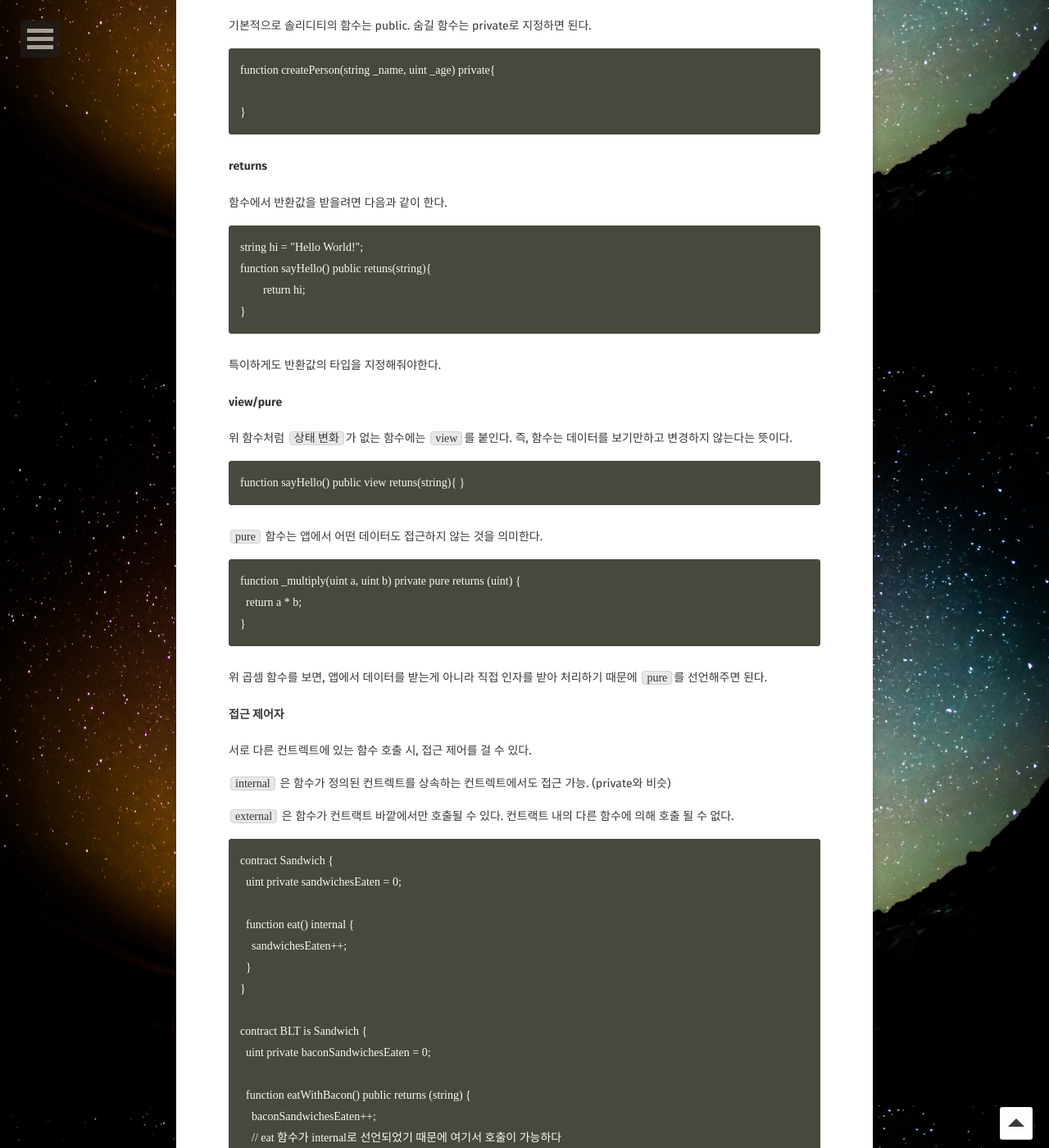
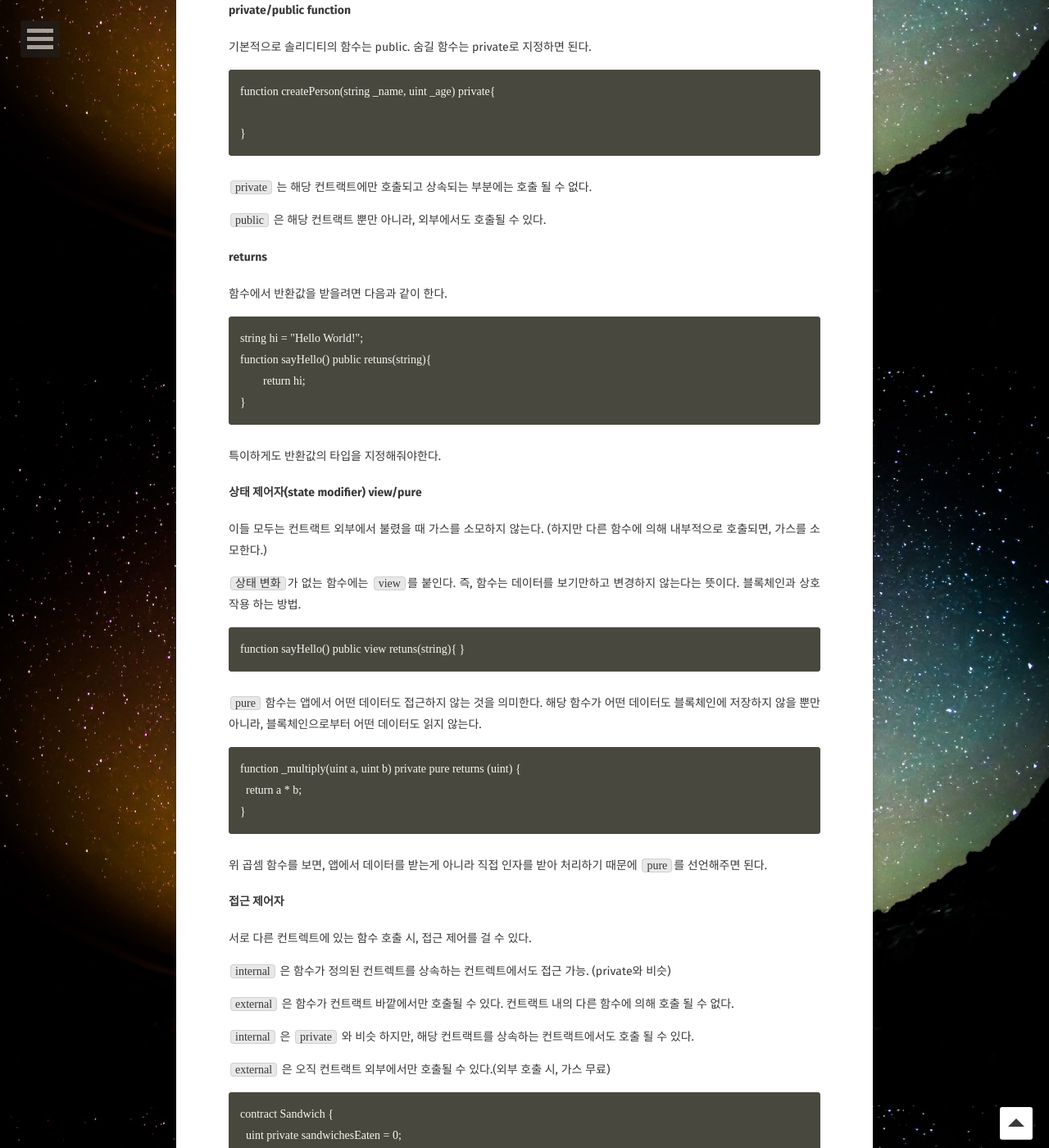
Before and after one commit to CodeMath/codemath.github.io, a Jekyll site: the page built from _posts/2018-04-03-[Solidity]이더리움-기반-Dapp-개발기(2)---Solidity-언어-정리.md, in a window 1280 px wide and 1400 px high, scrolled down 2252 px. Shown: the whole window at 82% size. Built offline with Jekyll 4.4.1, drawn with Linux system fonts in a browser that asks for light colours; some web fonts are replaced; comment, search, counter and statistics services are not loaded; some of the changed text lies outside the part shown.

Commit message:
Add: 솔리디티 언어 정리
	- 추가 내용 정리(4.4)
	- 추가 for 문 정리(4.5)

````diff
--- a/_posts/2018-04-03-[Solidity]이더리움-기반-Dapp-개발기(2)---Solidity-언어-정리.md
+++ b/_posts/2018-04-03-[Solidity]이더리움-기반-Dapp-개발기(2)---Solidity-언어-정리.md
@@ -16,6 +16,7 @@ comments: true
 Solidity 언어 정리. (^0.4.19 기준)
 
 1) 기본내용 추가(18.4.3)
+2) 추가 내용 정리(18.4.4)
 ```
 
 
@@ -110,6 +111,10 @@ function createPerson(string _name, uint _age) private{
 }
 ```
 
+`private` 는 해당 컨트랙트에만 호출되고 상속되는 부분에는 호출 될 수 없다.
+
+`public` 은 해당 컨트랙트 뿐만 아니라, 외부에서도 호출될 수 있다.
+
 
 #### returns
 
@@ -125,15 +130,17 @@ function sayHello() public retuns(string){
 특이하게도 반환값의 타입을 지정해줘야한다.
 
 
-#### view/pure
+#### 상태 제어자(state modifier) view/pure
 
-위 함수처럼 `상태 변화`가 없는 함수에는 `view`를 붙인다. 즉, 함수는 데이터를 보기만하고 변경하지 않는다는 뜻이다.
+이들 모두는 컨트랙트 외부에서 불렸을 때 가스를 소모하지 않는다. (하지만 다른 함수에 의해 내부적으로 호출되면, 가스를 소모한다.)
+
+`상태 변화`가 없는 함수에는 `view`를 붙인다. 즉, 함수는 데이터를 보기만하고 변경하지 않는다는 뜻이다. 블록체인과 상호작용 하는 방법.
 ```
 function sayHello() public view retuns(string){ }
 ```
 
 
-`pure` 함수는 앱에서 어떤 데이터도 접근하지 않는 것을 의미한다.
+`pure` 함수는 앱에서 어떤 데이터도 접근하지 않는 것을 의미한다. 해당 함수가 어떤 데이터도 블록체인에 저장하지 않을 뿐만 아니라, 블록체인으로부터 어떤 데이터도 읽지 않는다.
 
 ```
 function _multiply(uint a, uint b) private pure returns (uint) {
@@ -151,6 +158,11 @@ function _multiply(uint a, uint b) private pure returns (uint) {
 `internal` 은 함수가 정의된 컨트렉트를 상속하는 컨트렉트에서도 접근 가능. (private와 비슷)
 
 `external` 은 함수가 컨트랙트 바깥에서만 호출될 수 있다. 컨트랙트 내의 다른 함수에 의해 호출 될 수 없다.
+
+`internal` 은 `private` 와 비슷 하지만, 해당 컨트랙트를 상속하는 컨트랙트에서도 호출 될 수 있다.
+
+`external` 은 오직 컨트랙트 외부에서만 호출될 수 있다.(외부 호출 시, 가스 무료)
+
 
 ```
 contract Sandwich {
@@ -203,6 +215,24 @@ contract MyContract is Ownable {
 ```
 
 `likeABoss` 함수 뒤에 붙은 `onlyOwner` 제어자 부분을 살펴보면, `likeABoss` 함수를 호출하면 `onlyOwner` 의 코드가 먼저 실행된다. 그리고 그 뒷 부분인 `_;` 부분에 `likeABoss` 함수가 실행된다.
+
+
+#### payable 제어자
+
+이더리움을 받을 수 있는 제어자.
+
+```
+contract OnlineStore {
+  function buySomething() external payable {
+    require(msg.value == 0.001 ether);
+    transferThing(msg.sender);
+  }
+}
+```
+
+위 코드에서 `msg.value`는 컨트랙트로 이더리움이 얼마나 보내졌는지 확인하는 것이다. ether는 단위.
+
+
 
 * * *
 
@@ -450,3 +480,19 @@ function eat(string sandwich) public {
 	}
 }
 ```
+
+#### for 문
+
+솔리디티의 for문은 자바스크립트와 동일하다.
+
+```
+uint[] memory evens = new uint[](5);
+uint counter = 0;
+for (uint i=0; i <= 10; i++){
+  if (i % 2 == 0) {
+    evens[counter] = i;
+    counter++;
+  }
+}
+```
+evens라는 uint형 배열(5)에 짝수인 경우만 원소를 받는다고 했을 때의 코드이다.
````
Also changed, not shown: other parts of _posts/2018-04-03-[Solidity]이더리움-기반-Dapp-개발기(2)---Solidity-언어-정리.md (+1 -1 lines).
